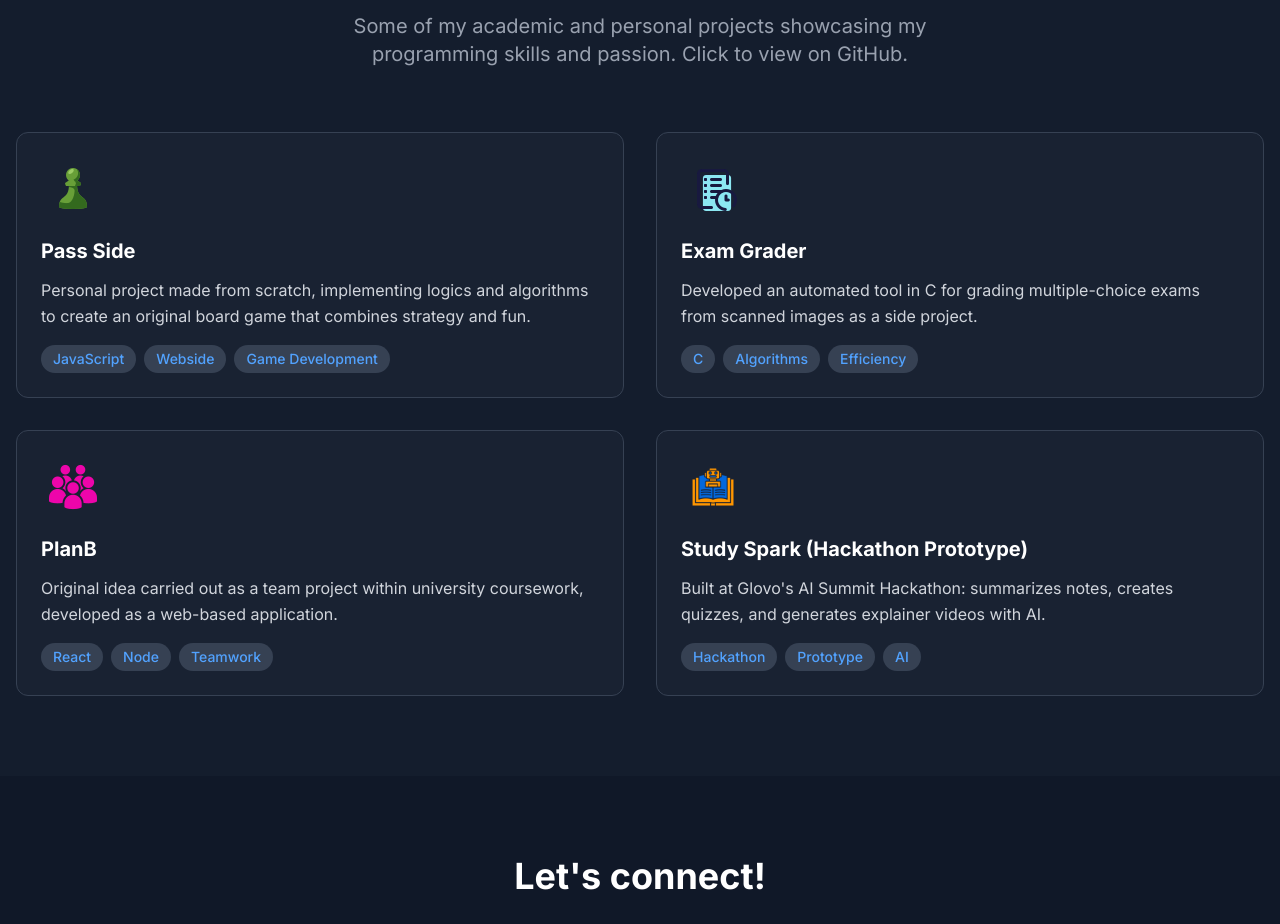
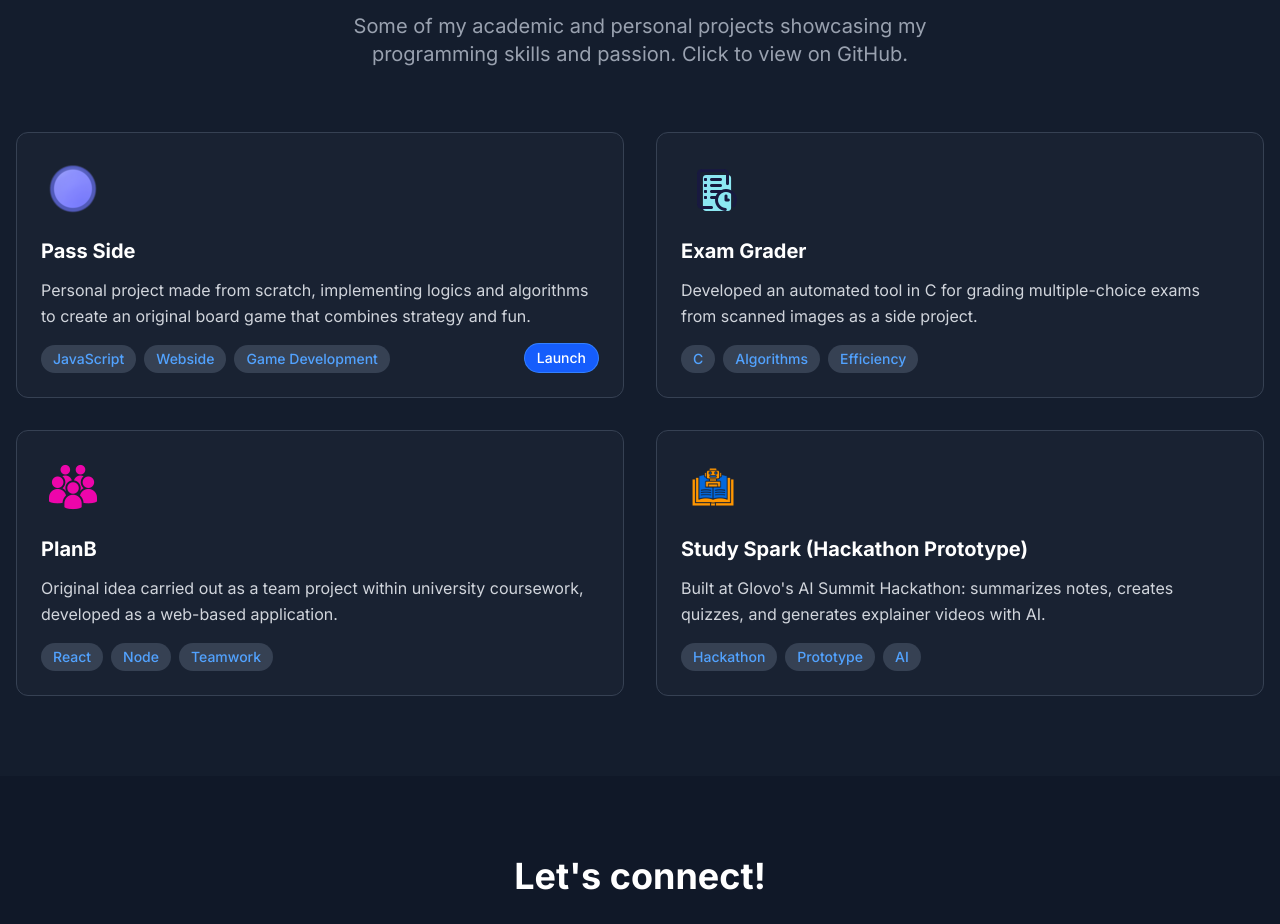
Before and after one commit to arnau-sala/portfolio, a Next.js app: page / in a window 1280 px wide. Shown: the part 2180-3104 px from the top of the page. Built offline with nearby package versions, Linux system fonts and the light colour scheme.

Commit message:
added launch option

```diff
--- a/app/page.tsx
+++ b/app/page.tsx
@@ -445,7 +445,7 @@ export default function HomePage() {
                   description: t('projects.passSide.description'),
                   tech: t('projects.passSide.tags'),
                   github: 'https://github.com/arnau-sala/pass-side.git',
-                  icon: getAssetPath('/icons/chess.png')
+                  icon: getAssetPath('/icons/pass-side.png')
                 },
                 {
                   title: t('projects.examGrader.title'),
@@ -469,12 +469,13 @@ export default function HomePage() {
                   icon: getAssetPath('/icons/studyspark.png')
                 }
               ].map((project, index) => (
-                <a
+                <div
                   key={index}
-                  href={project.github}
-                  target="_blank"
-                  rel="noopener noreferrer"
-                  className={`project-card project-${index} block bg-gray-800/50 border border-gray-700 rounded-xl p-6 hover:border-blue-500/50 transition-all duration-300 transform hover:-translate-y-2 cursor-pointer`}
+                  role="link"
+                  tabIndex={0}
+                  onClick={() => window.open(project.github, '_blank', 'noopener,noreferrer')}
+                  onKeyDown={(e) => { if (e.key === 'Enter' || e.key === ' ') { e.preventDefault(); window.open(project.github, '_blank', 'noopener,noreferrer'); } }}
+                  className={`project-card project-${index} block bg-gray-800/50 border border-gray-700 rounded-xl p-6 hover:border-blue-500/50 transition-all duration-300 transform hover:-translate-y-2 cursor-pointer relative`}
                 >
                   <div className="project-icon w-16 h-16 mb-4 flex items-center justify-center">
                     <img src={project.icon} alt={project.title} className="w-12 h-12" />
@@ -482,14 +483,27 @@ export default function HomePage() {
                   <h3 className="project-title text-xl font-bold text-white mb-3">{project.title}</h3>
                   <p className="project-description text-gray-300 mb-4 leading-relaxed">{project.description}</p>
 
-                  <div className="project-tags flex flex-wrap gap-2">
+                  <div className="project-tags flex flex-wrap gap-2 pr-24">
                     {Array.isArray(project.tech) ? project.tech.map((tech: string) => (
                       <span key={tech} className="px-3 py-1 bg-gray-700 text-blue-400 rounded-full text-sm font-medium">
                         {tech}
                       </span>
                     )) : null}
                   </div>
-                </a>
+
+                  {index === 0 && (
+                    <a
+                      href="https://arnau-sala.github.io/pass-side/"
+                      target="_blank"
+                      rel="noopener noreferrer"
+                      className="absolute bottom-6 right-6 px-3 py-1 rounded-full text-sm font-medium bg-blue-600 text-white hover:bg-blue-500 focus:outline-none focus:ring-2 focus:ring-blue-400/60 focus:ring-offset-0 border border-blue-400/50"
+                      onClick={(e) => e.stopPropagation()}
+                      onKeyDown={(e) => e.stopPropagation()}
+                    >
+                      {currentLanguage === 'es' ? 'Iniciar' : currentLanguage === 'ca' ? 'Inicia' : 'Launch'}
+                    </a>
+                  )}
+                </div>
               ))}
             </div>
           </div>
```
Also changed, not shown: public/icons/chess.png (deleted), public/icons/pass-side.png (added).
